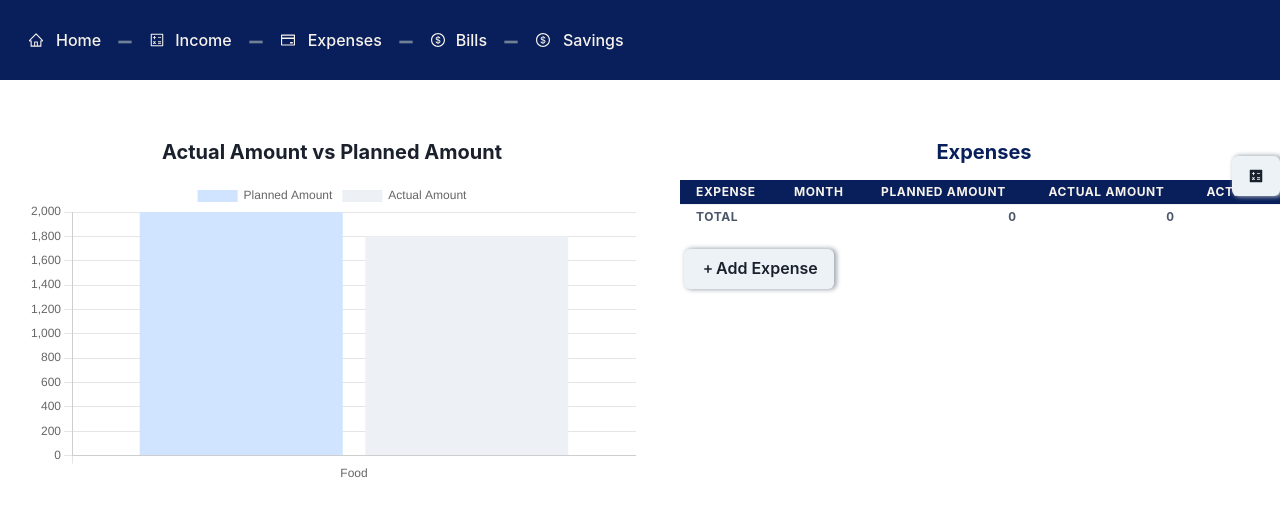
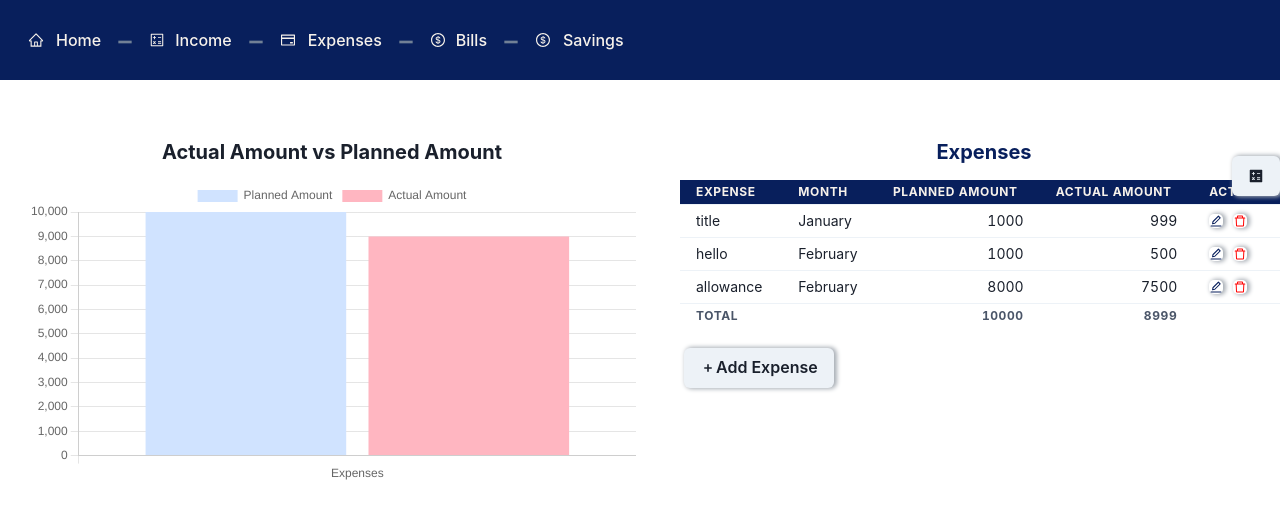
Before and after one commit to yansev/Expense-Tracker-Proj, a React (Vite) app: page /expenses in a window 1280 px wide. Shown: the top 518 px of the page. Built offline with nearby package versions, Linux system fonts and the light colour scheme; data requests are answered from the project's data file.

Commit message:
Expenses graph update

```diff
--- /dev/null
+++ b/db.json
@@ -0,0 +1,39 @@
+{
+  "expenses": [
+    {
+      "id": "1736926258833",
+      "title": "title",
+      "month": "2025-01",
+      "plannedAmount": 1000,
+      "actualAmount": 999
+    },
+    {
+      "id": 1736927693234,
+      "title": "hello",
+      "month": "2025-02",
+      "plannedAmount": 1000,
+      "actualAmount": 500
+    },
+    {
+      "id": 1736927713249,
+      "title": "allowance",
+      "month": "2025-02",
+      "plannedAmount": 8000,
+      "actualAmount": 7500
+    }
+  ],
+  "income": [
+    {
+      "id": "1736924184050",
+      "source": "dqw",
+      "month": "2025-01",
+      "amount": 1000
+    },
+    {
+      "id": "1736924330167",
+      "source": "HII",
+      "month": "2025-02",
+      "amount": 9999
+    }
+  ]
+}
--- a/src/app/charts/ExpensesChart.tsx
+++ /dev/null
@@ -1,54 +0,0 @@
-import React from "react";
-import {
-  Chart as ChartJS,
-  BarElement,
-  CategoryScale,
-  LinearScale,
-  Tooltip,
-  Legend,
-} from "chart.js";
-import { Bar } from "react-chartjs-2";
-import { Container, Heading } from "@chakra-ui/react";
-
-ChartJS.register(BarElement, CategoryScale, LinearScale, Tooltip, Legend);
-
-const ActualVsPlannedExpenses: React.FC = () => {
-  const data = {
-    id: "1",
-    name: "Food",
-    amount: 2000,
-  };
-
-  const data2 = {
-    id: "1",
-    name: "Food",
-    amount: 1800,
-  };
-
-  const chartData = {
-    labels: ["Food"],
-    datasets: [
-      {
-        label: "Planned Amount",
-        data: [data.amount],
-        backgroundColor: "#D0E3FF",
-      },
-      {
-        label: "Actual Amount",
-        data: [data2.amount],
-        backgroundColor: "#EDF1F6",
-      },
-    ],
-  };
-
-  return (
-    <Container maxW="full">
-      <Heading size="md" mb={4} textAlign="center">
-        Actual Amount vs Planned Amount
-      </Heading>
-      <Bar data={chartData} />
-    </Container>
-  );
-};
-
-export default ActualVsPlannedExpenses;
--- /dev/null
+++ b/src/app/components/expenses/ExpensesChart.tsx
@@ -0,0 +1,72 @@
+import React, { useEffect, useState } from "react";
+import {
+  Chart as ChartJS,
+  BarElement,
+  CategoryScale,
+  LinearScale,
+  Tooltip,
+  Legend,
+} from "chart.js";
+import { Bar } from "react-chartjs-2";
+import { Container, Heading } from "@chakra-ui/react";
+import { ExpensesChartProps } from "../../../entities/expense/model";
+
+ChartJS.register(BarElement, CategoryScale, LinearScale, Tooltip, Legend);
+
+const ActualVsPlannedExpenses: React.FC<ExpensesChartProps> = ({
+  expenses,
+}) => {
+  const [chartData, setChartData] = useState({
+    labels: ["Expenses"],
+    datasets: [
+      {
+        label: "Planned Amount",
+        data: [0],
+        backgroundColor: "#D0E3FF",
+      },
+      {
+        label: "Actual Amount",
+        data: [0],
+        backgroundColor: "#FFB6C1",
+      },
+    ],
+  });
+
+  useEffect(() => {
+    const totalPlannedAmount = expenses.reduce(
+      (total, expense) => total + (expense.plannedAmount || 0),
+      0
+    );
+    const totalActualAmount = expenses.reduce(
+      (total, expense) => total + (expense.actualAmount || 0),
+      0
+    );
+
+    setChartData({
+      labels: ["Expenses"],
+      datasets: [
+        {
+          label: "Planned Amount",
+          data: [totalPlannedAmount],
+          backgroundColor: "#D0E3FF",
+        },
+        {
+          label: "Actual Amount",
+          data: [totalActualAmount],
+          backgroundColor: "#FFB6C1",
+        },
+      ],
+    });
+  }, [expenses]);
+
+  return (
+    <Container maxW="full">
+      <Heading size="md" mb={4} textAlign="center">
+        Actual Amount vs Planned Amount
+      </Heading>
+      <Bar data={chartData} />
+    </Container>
+  );
+};
+
+export default ActualVsPlannedExpenses;
--- a/src/app/components/expenses/ExpensesTable.tsx
+++ b/src/app/components/expenses/ExpensesTable.tsx
@@ -49,6 +49,11 @@ const ExpensesTable: React.FC<ExpensesTableProps> = ({
     onCloseDelete();
   };
 
+  const formatDateToMonthName = (dateString: string) => {
+    const date = new Date(dateString);
+    return date.toLocaleString("default", { month: "long" });
+  };
+
   const totalPlanned = expenses.reduce(
     (sum, expense) => sum + expense.plannedAmount,
     0
@@ -78,7 +83,7 @@ const ExpensesTable: React.FC<ExpensesTableProps> = ({
             {expenses.map((expense, index) => (
               <Tr key={index}>
                 <Td>{expense.title}</Td>
-                <Td>{expense.month}</Td>
+                <Td>{formatDateToMonthName(expense.month)}</Td>
                 <Td isNumeric>{expense.plannedAmount}</Td>
                 <Td isNumeric>{expense.actualAmount}</Td>
                 <Td>
--- a/src/app/components/income/IncomeTable.tsx
+++ b/src/app/components/income/IncomeTable.tsx
@@ -48,6 +48,11 @@ const IncomeTable: React.FC<IncomeTableProps> = ({
     onCloseDeleteIncome();
   };
 
+  const formatDateToMonthName = (dateString: string) => {
+    const date = new Date(dateString);
+    return date.toLocaleString("default", { month: "long" });
+  };
+
   const amount = income.reduce((sum, expense) => sum + expense.amount, 0);
 
   return (
@@ -69,7 +74,7 @@ const IncomeTable: React.FC<IncomeTableProps> = ({
             {income.map((income, index) => (
               <Tr key={index}>
                 <Td>{income.source}</Td>
-                <Td>{income.month}</Td>
+                <Td>{formatDateToMonthName(income.month)}</Td>
                 <Td isNumeric>{income.amount}</Td>
                 <Td>
                   <Flex>
--- a/src/app/pages/Expenses.tsx
+++ b/src/app/pages/Expenses.tsx
@@ -11,31 +11,76 @@ import {
 } from "@chakra-ui/react";
 import ExpensesTable from "../components/expenses/ExpensesTable";
 import { Expense } from "../../entities/expense/model";
-import ActualVsPlannedExpenses from "../charts/ExpensesChart";
+import ActualVsPlannedExpenses from "../components/expenses/ExpensesChart";
 import CalcModal from "../components/calculator/CalcModal";
 import { AiFillCalculator } from "react-icons/ai";
+import axios from "axios";
+import { useEffect } from "react";
 
 const ExpensesList: React.FC = () => {
   const [expenses, setExpenses] = useState<Expense[]>([]);
   const { isOpen, onOpen, onClose } = useDisclosure();
 
-  const addExpense = (newExpense: Expense) => {
+  useEffect(() => {
+    const fetchExpenses = async () => {
+      try {
+        const response = await axios.get("http://localhost:3030/expenses");
+        setExpenses(response.data);
+      } catch (error) {
+        console.error("Error fetching expenses:", error);
+      }
+    };
+    fetchExpenses();
+  }, []);
+
+  const addExpense = async (newExpense: Expense) => {
+    try {
       console.log("Adding expense:", newExpense);
-    setExpenses((prevExpenses) => [...prevExpenses, newExpense]);
+      const response = await axios.post(
+        "http://localhost:3030/expenses",
+        newExpense
+      );
+      setExpenses((prevExpenses) => [...prevExpenses, response.data]);
+      console.log("Added expense:", response.data);
+    } catch (error) {
+      console.error("Error adding expense:", error);
+    }
   };
 
-  const updateExpense = (updatedExpense: Expense) => {
+  const updateExpense = async (updatedExpense: Expense) => {
+    console.log("Updating expense:", updatedExpense);
+    try {
+      const response = await axios.put(
+        `http://localhost:3030/expenses/${updatedExpense.id}`,
+        updatedExpense
+      );
+      console.log("Updated expense:", response.data);
+      if (response.status === 200 || response.status === 204) {
         setExpenses((prevExpenses) =>
           prevExpenses.map((expense) =>
-        expense.id === updatedExpense.id ? updatedExpense : expense
+            expense.id === updatedExpense.id ? response.data : expense
           )
         );
+      }
+    } catch (error) {
+      console.error("Error updating expense:", error);
+    }
   };
 
-  const deleteExpense = (expense: Expense) => {
+  const deleteExpense = async (expense: Expense) => {
+    try {
+      const response = await axios.delete(
+        `http://localhost:3030/expenses/${expense.id}`
+      );
+      if (response.status === 200) {
+        console.log("Deleted expense:", response.data);
         setExpenses((prevExpenses) =>
           prevExpenses.filter((e) => e.id !== expense.id)
         );
+      }
+    } catch (error) {
+      console.error("Error deleting expense:", error);
+    }
   };
 
   return (
@@ -48,7 +93,7 @@ const ExpensesList: React.FC = () => {
           spacing={[1, 2, 3]}
         >
           <Box width={["100vw", "75vw", "50vw"]}>
-            <ActualVsPlannedExpenses />
+            <ActualVsPlannedExpenses expenses={expenses} />
           </Box>
           <Box width={["100vw", "75vw", "50vw"]} position="relative">
             <ExpensesTable
--- a/src/app/pages/Income.tsx
+++ b/src/app/pages/Income.tsx
@@ -8,32 +8,68 @@ import {
   useDisclosure,
 } from "@chakra-ui/react";
 import IncomeTable from "../components/income/IncomeTable";
-import ActualVsPlannedExpenses from "../charts/ExpensesChart";
 import CalcModal from "../components/calculator/CalcModal";
 import { AiFillCalculator } from "react-icons/ai";
-import { useState } from "react";
+import { useState, useEffect } from "react";
 import { Income } from "../../entities/expense/model";
 import AddIncome from "../components/income/AddIncome";
-
+import axios from "axios";
 const ExpensesList: React.FC = () => {
   const { isOpen, onOpen, onClose } = useDisclosure();
   const [income, setIncome] = useState<Income[]>([]);
 
-  const addIncome = (newIncome: Income) => {
+  useEffect(() => {
+    const fetchIncome = async () => {
+      const response = await axios.get("http://localhost:3030/income");
+      setIncome(response.data);
+    };
+    fetchIncome();
+  }, []);
+
+  const addIncome = async (newIncome: Income) => {
     console.log("Adding income:", newIncome);
-    setIncome((prevIncome) => [...prevIncome, newIncome]);
+    try {
+      const response = await axios.post(
+        "http://localhost:3030/income",
+        newIncome
+      );
+      setIncome((prevIncome) => [...prevIncome, response.data]);
+      console.log("Added income:", response.data);
+    } catch (error) {
+      console.error("Error adding income:", error);
+    }
   };
 
-  const updateIncome = (updatedIncome: Income) => {
+  const updateIncome = async (updatedIncome: Income) => {
+    try {
+      const response = await axios.put(
+        `http://localhost:3030/income/${updatedIncome.id}`,
+        updatedIncome
+      );
+      console.log("Updated income:", response.data);
+      if (response.status === 200 || response.status === 204) {
         setIncome((prevIncome) =>
           prevIncome.map((income) =>
             income.id === updatedIncome.id ? updatedIncome : income
           )
         );
+      }
+    } catch (error) {
+      console.error("Error updating income:", error);
+    }
   };
 
-  const deleteIncome = (income: Income) => {
+  const deleteIncome = async (income: Income) => {
+    try {
+      const response = await axios.delete(
+        `http://localhost:3030/income/${income.id}`
+      );
+      if (response.status === 200) {
         setIncome((prevIncome) => prevIncome.filter((e) => e.id != income.id));
+      }
+    } catch (error) {
+      console.error("Error deleting income:", error);
+    }
   };
 
   return (
@@ -46,7 +82,7 @@ const ExpensesList: React.FC = () => {
           spacing={[1, 2, 3]}
         >
           <Box width={["100vw", "75vw", "50vw"]}>
-            <ActualVsPlannedExpenses />
+            {/* <ActualVsPlannedExpenses /> */}
           </Box>
           <Box width={["100vw", "75vw", "50vw"]} position="relative">
             <IncomeTable
--- a/src/entities/expense/model.ts
+++ b/src/entities/expense/model.ts
@@ -36,6 +36,10 @@ export interface DeleteExpensesProps {
   onDeleteExpense: (expense: Expense) => void;
 }
 
+export interface ExpensesChartProps {
+  expenses: Expense[];
+}
+
 export interface Income {
   id: number;
   source: string;
```
Also changed, not shown: package.json (+6 -2 lines). Lines whose indentation alone changed are shown as unchanged.
